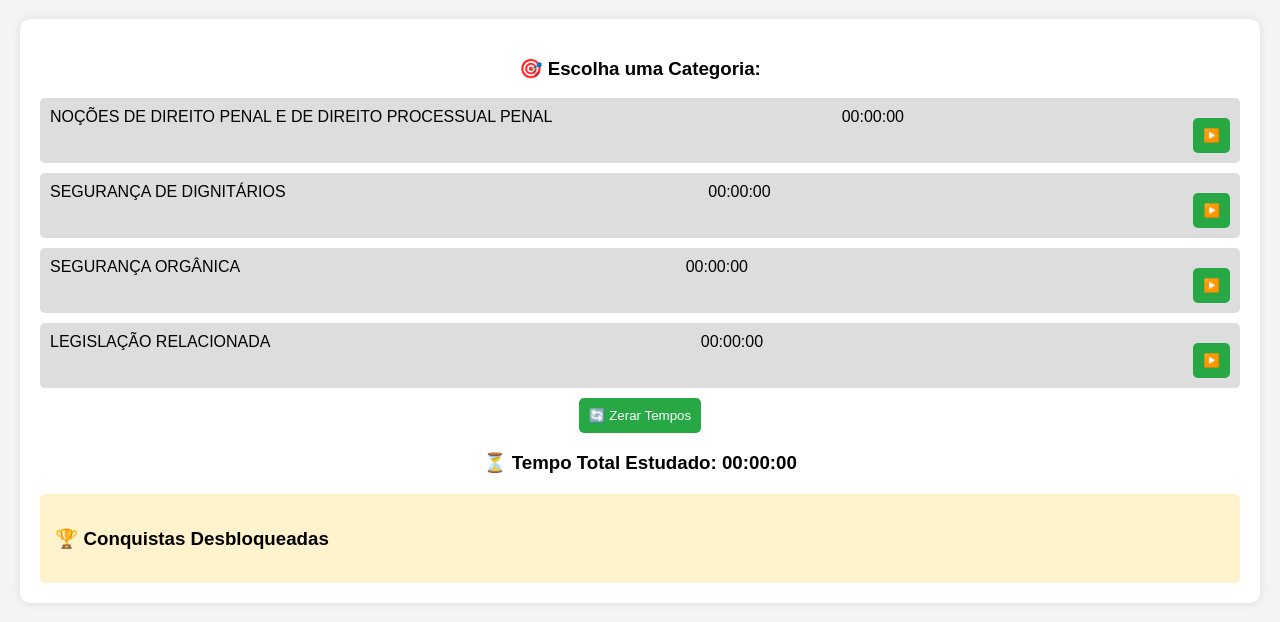
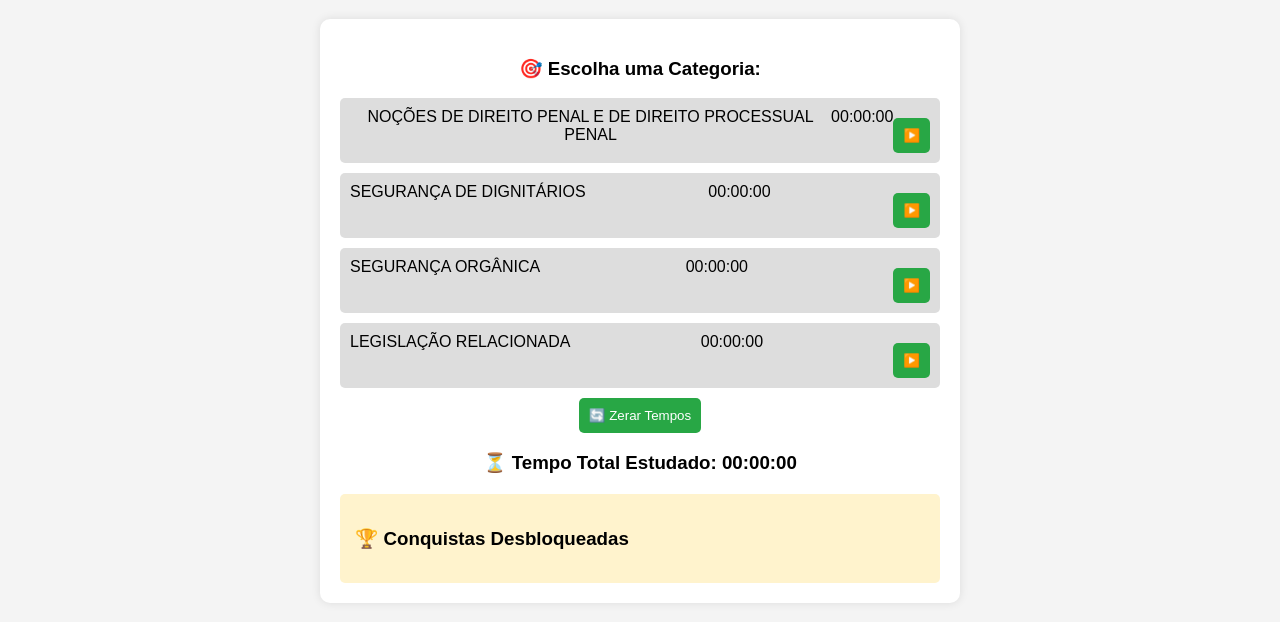
Before and after one commit to Karen-Alves/Concurso-P-blico, a plain HTML site: page index.html in a window 1280 px wide. Shown: the part 62-684 px from the top of the page. Drawn offline with Linux system fonts and the light colour scheme.

Commit message:
Update index.html

```diff
--- a/index.html
+++ b/index.html
@@ -15,7 +15,7 @@
         h1 {
             color: #333;
         }
-        .container {ffffff
+        .container {
             max-width: 600px;
             margin: auto;
             background: white;
```
